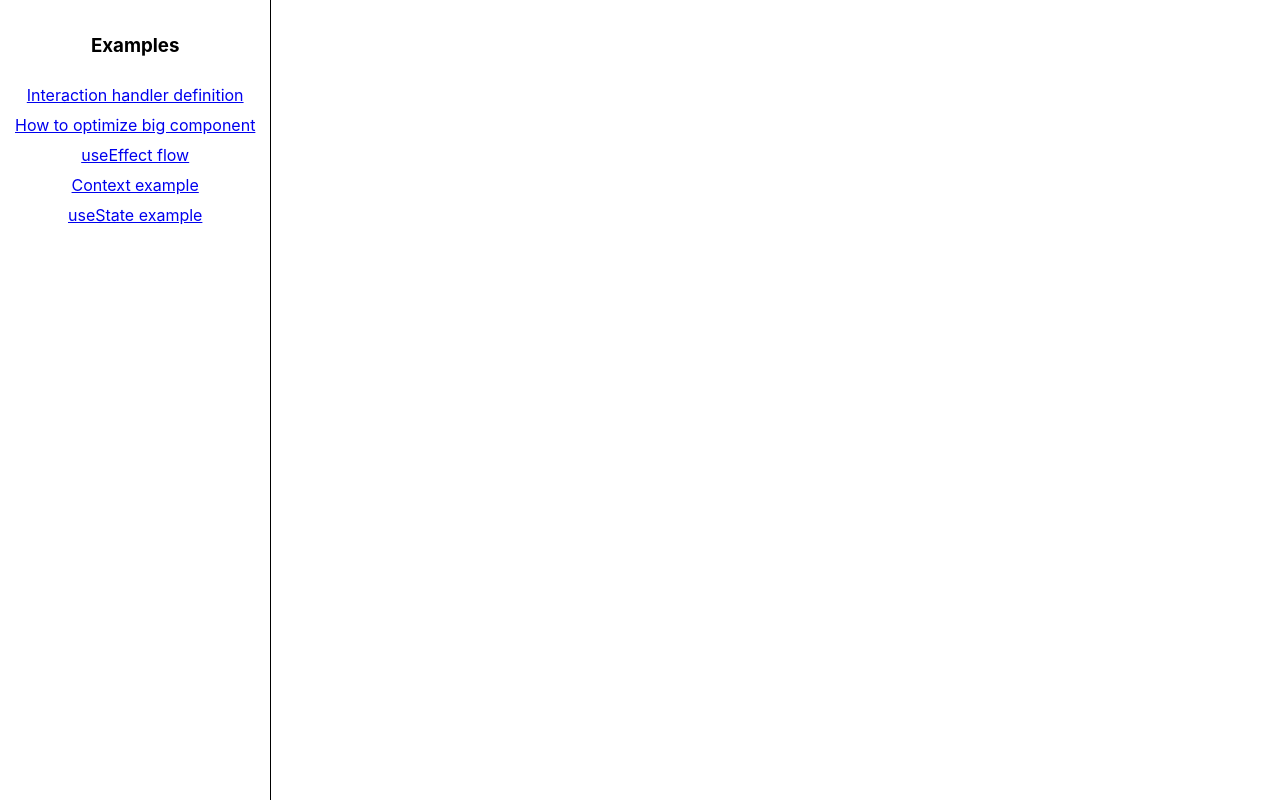
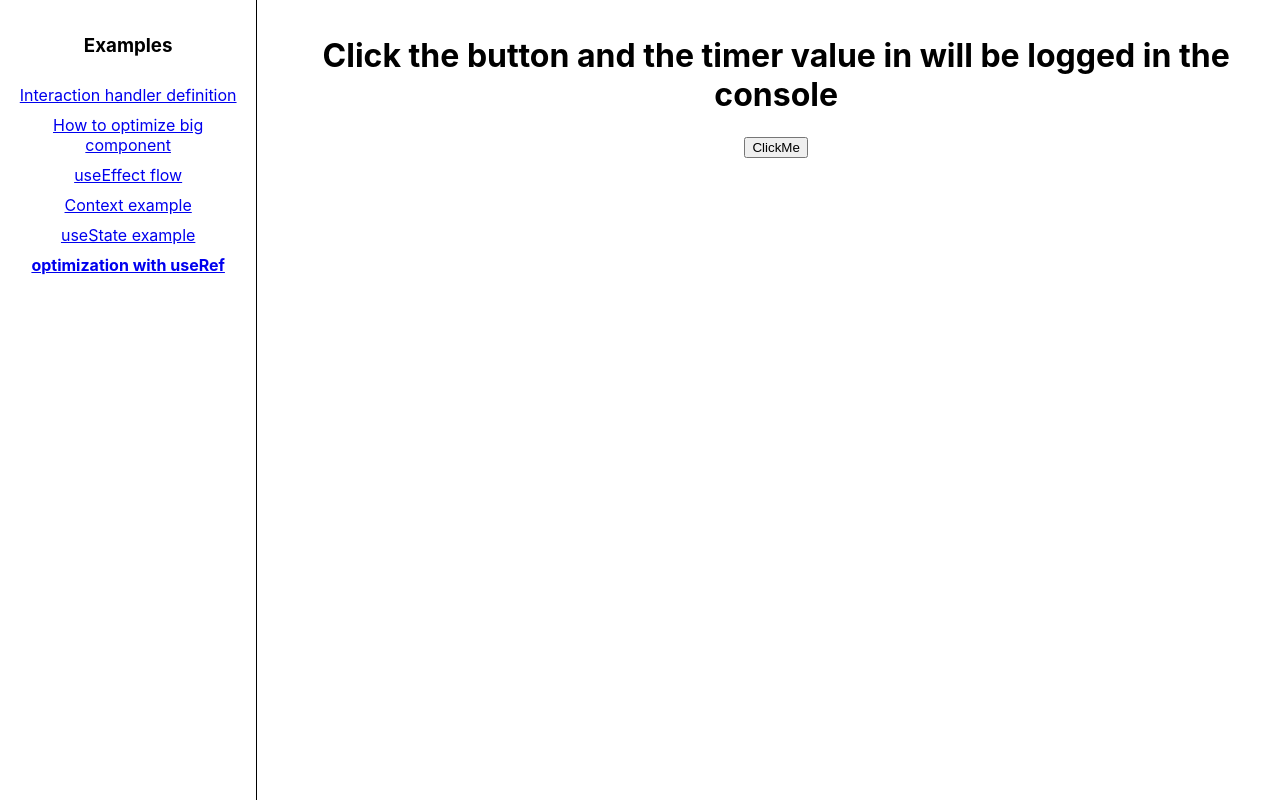
Before and after one commit to Selleo/react_devpath_examples, a React (Create React App) app: page /basics/useRefOptimization in a window 1280 px wide. Built offline with nearby package versions, Linux system fonts and the light colour scheme.

Commit message:
Add example with UseRefOptimization

```diff
--- a/src/App.js
+++ b/src/App.js
@@ -6,7 +6,9 @@ import {
   HandlerMethods,
   OptimizationRouter,
   UseEffect2,
-  UseEffectFlow, UseStateExample,
+  UseEffectFlow,
+  UseRefOptimization,
+  UseStateExample,
 } from "./pages/Basic";
 
 function App() {
@@ -21,6 +23,9 @@ function App() {
         <NavLink to="/basics/useEffect">useEffect flow</NavLink>
         <NavLink to="/basics/contextExample">Context example</NavLink>
         <NavLink to="/basics/useStateExample">useState example</NavLink>
+        <NavLink to="/basics/useRefOptimization">
+          optimization with useRef
+        </NavLink>
       </nav>
       <div className="example">
         <Routes>
@@ -33,6 +38,10 @@ function App() {
           <Route path="/basics/useEffect2" element={<UseEffect2 />} />
           <Route path="/basics/contextExample" element={<ContextExample />} />
           <Route path="/basics/useStateExample" element={<UseStateExample />} />
+          <Route
+            path="/basics/useRefOptimization"
+            element={<UseRefOptimization />}
+          />
         </Routes>
       </div>
     </div>
--- /dev/null
+++ b/src/pages/Basic/UseRefOptimization/UseRefOptimization.js
@@ -0,0 +1,36 @@
+import { useEffect, useState } from "react";
+
+const defaultHandler = (value) => {
+  console.log(`ms after component gets rendered: `, value);
+};
+
+const Button = ({ onClick, children }) => {
+  console.log("Button rerender");
+
+  return <button onClick={onClick}>{children}</button>;
+};
+
+export function UseRefOptimization({ handleClick = defaultHandler }) {
+  const [timerValue, setTimerValue] = useState(0);
+
+  useEffect(() => {
+    const interval = setInterval(
+      () => setTimerValue((currentValue) => currentValue + 1),
+      1
+    );
+    return () => clearInterval(interval);
+  }, []);
+
+  const logTimer = () => {
+    handleClick(timerValue);
+  };
+
+  return (
+    <div>
+      <h1>
+        Click the button and the timer value in will be logged in the console
+      </h1>
+      <Button onClick={logTimer}>ClickMe</Button>
+    </div>
+  );
+}
--- /dev/null
+++ b/src/pages/Basic/UseRefOptimization/index.js
@@ -0,0 +1 @@
+export * from "./UseRefOptimization";
--- a/src/pages/Basic/index.js
+++ b/src/pages/Basic/index.js
@@ -3,3 +3,4 @@ export * from "./ContextExample";
 export * from "./BigListOptimizationExample/OptimizationRouter";
 export * from "./UseEffectFlow";
 export * from "./UseStateExample";
+export * from "./UseRefOptimization";
```
